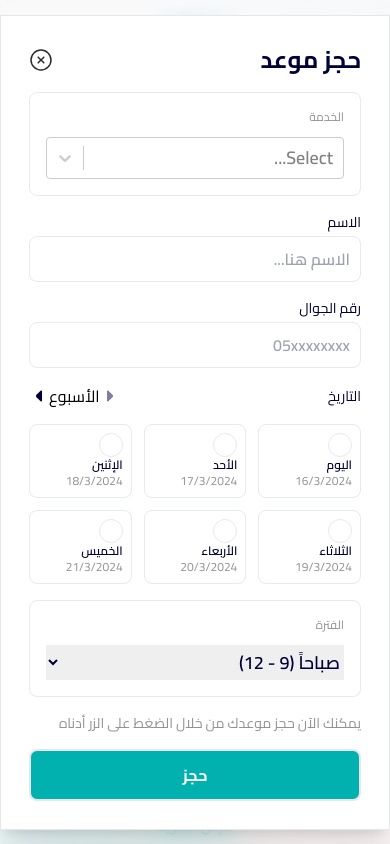
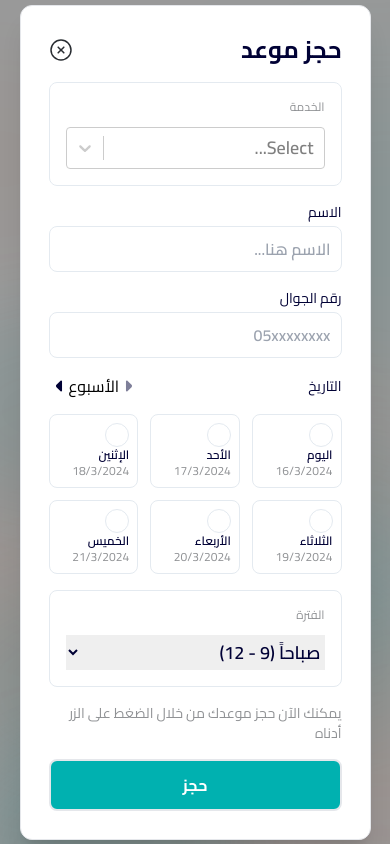
Before and after one commit to helmy162/lifeway, a Next.js app: page / in a window 390 px wide. Both pictures are taken after a click on the button "احجز الان". Shown: the top 844 px of the page. Built offline with nearby package versions, Linux system fonts and the light colour scheme.

Commit message:
fixed modal problem on phones

```diff
--- a/components/Modal.tsx
+++ b/components/Modal.tsx
@@ -22,13 +22,13 @@ export default function Modal({
         <Dialog.Overlay
           // for detecting when there's an active opened modal
           id="modal-backdrop"
-          className="animate-fade-in fixed inset-0 z-40 bg-gray-100 bg-opacity-50 backdrop-blur-md"
+          className="animate-fade-in fixed inset-0 z-40 bg-[#000] bg-opacity-40 "
         />
         <Dialog.Content
           onOpenAutoFocus={(e) => e.preventDefault()}
           onCloseAutoFocus={(e) => e.preventDefault()}
           className={`
-            animate-scale-in fixed inset-0 z-40 m-auto max-h-fit w-full max-w-md overflow-auto border border-gray-200 bg-white p-0 shadow-xl md:rounded-2xl
+            animate-scale-in fixed inset-0 z-40 m-auto min-h-fit max-h-[90vh] w-[90%] max-w-md  overflow-auto border border-gray-200 bg-white p-0 shadow-xl rounded-xl
             ${className}`}
         >
           {children}
```
